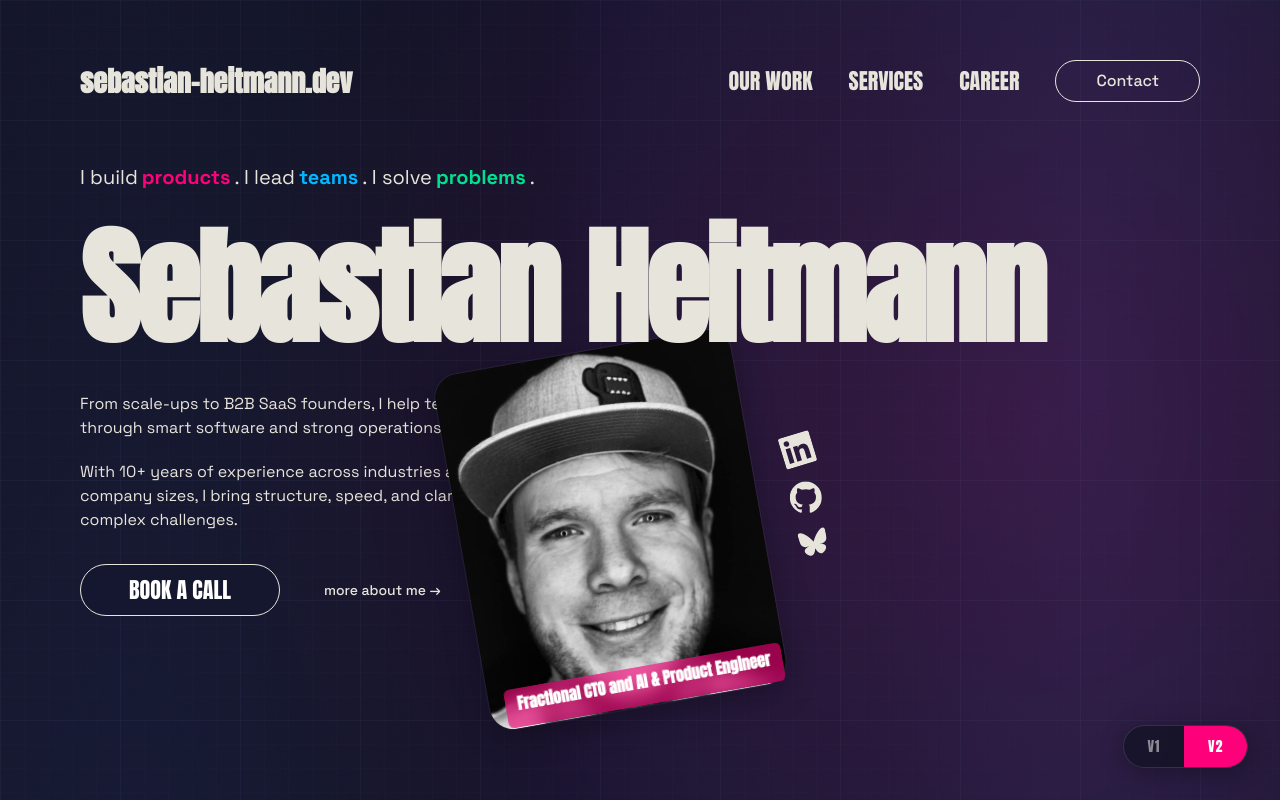
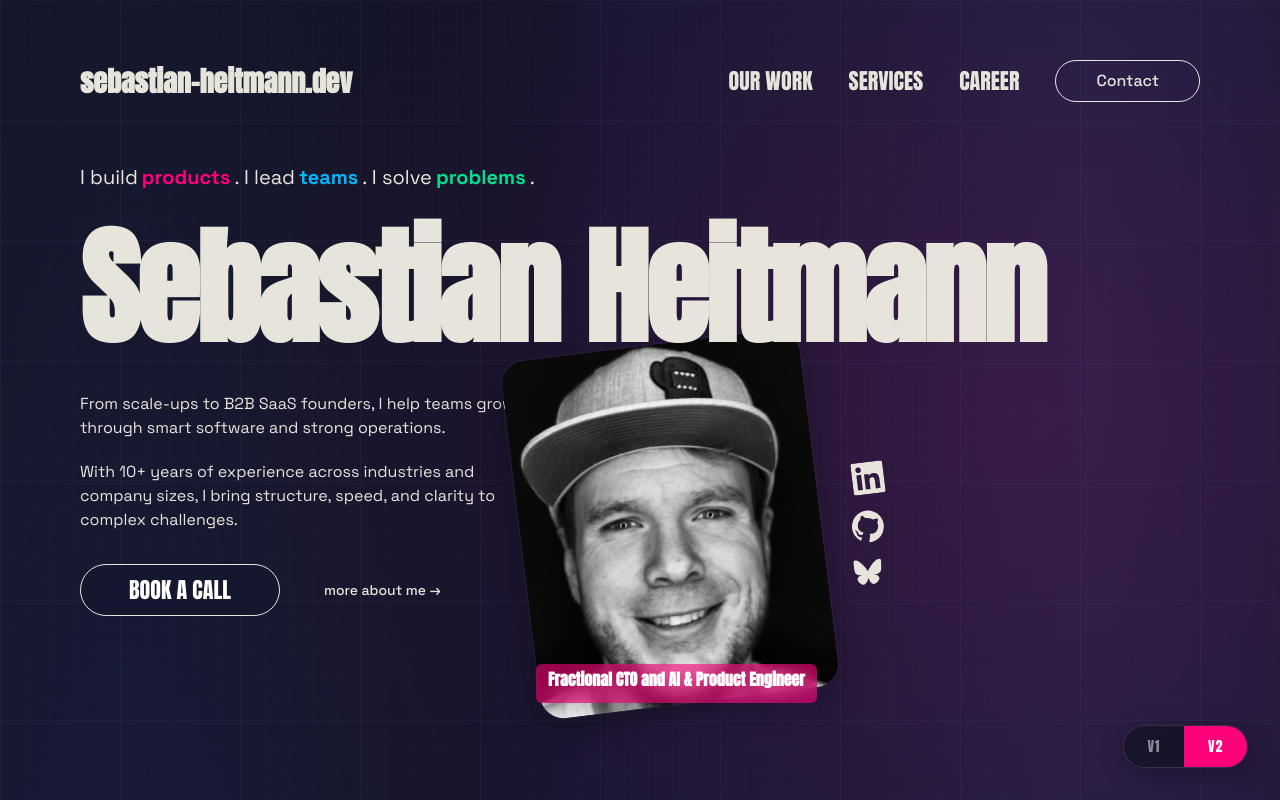
Before and after one commit to DonHeidi/sebastian-heitmann, an Astro site: page /v2 in a window 1280 px wide. Shown: the top 800 px of the page. Built offline with nearby package versions, Linux system fonts and the light colour scheme; Astro itself is replaced by a stand-in of ours.

Commit message:
fix(v2): rotate only photo -7deg, move aside right for visible gap
Rotation applied only to the photo element, not the whole aside.
Aside moved to left: 560px for clear separation from headline text.

Co-Authored-By: Claude Opus 4.6 (1M context) <noreply@anthropic.com>

```diff
--- a/src/components/v2/hero.astro
+++ b/src/components/v2/hero.astro
@@ -173,12 +173,11 @@ import picture from '../../assets/fb.jpg';
 
         &-aside {
             position: absolute;
-            left: 480px;
+            left: 560px;
             top: 140px;
             display: flex;
             flex-direction: column;
             gap: 0;
-            transform: rotate(-10deg);
 
             &__social {
                 display: flex;
@@ -194,6 +193,7 @@ import picture from '../../assets/fb.jpg';
                 height: 360px;
                 border-radius: 24px;
                 object-fit: cover;
+                transform: rotate(-7deg);
                 box-shadow:
                     0 8px 32px rgba(0, 0, 0, 0.3),
                     0 0 0 1px rgba(255, 255, 255, 0.06);
@@ -287,7 +287,7 @@ import picture from '../../assets/fb.jpg';
             }
 
             &-aside {
-                left: 380px;
+                left: 440px;
                 top: 120px;
             }
 
```
